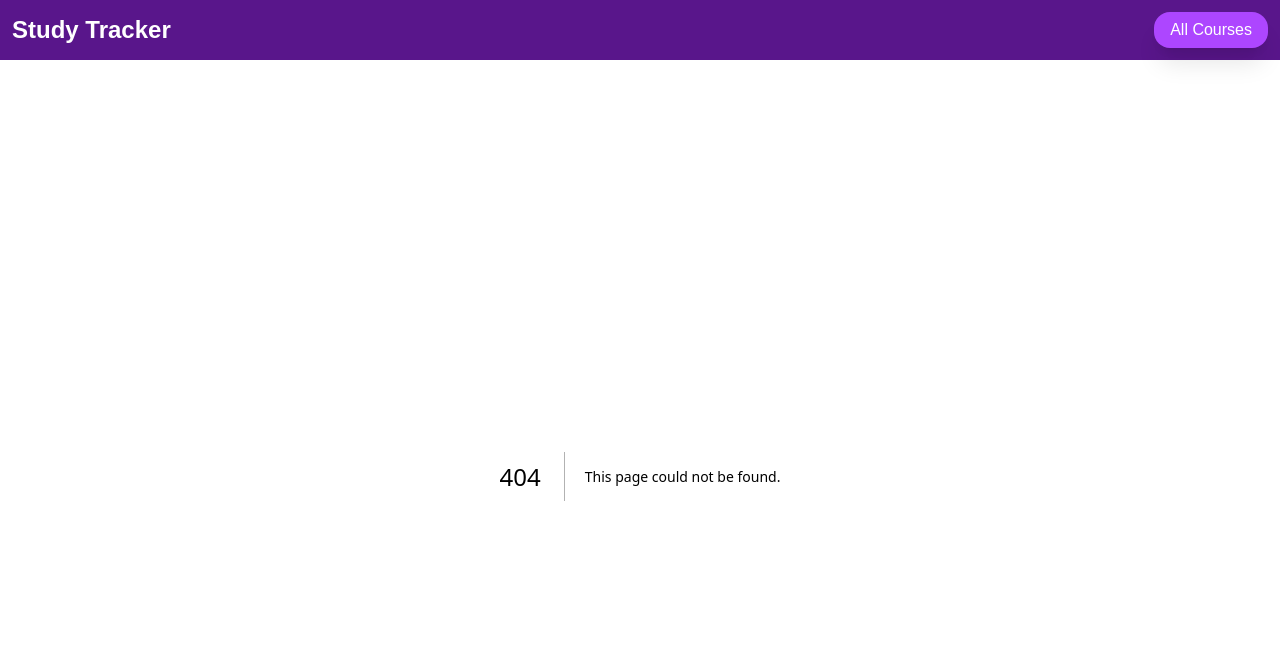
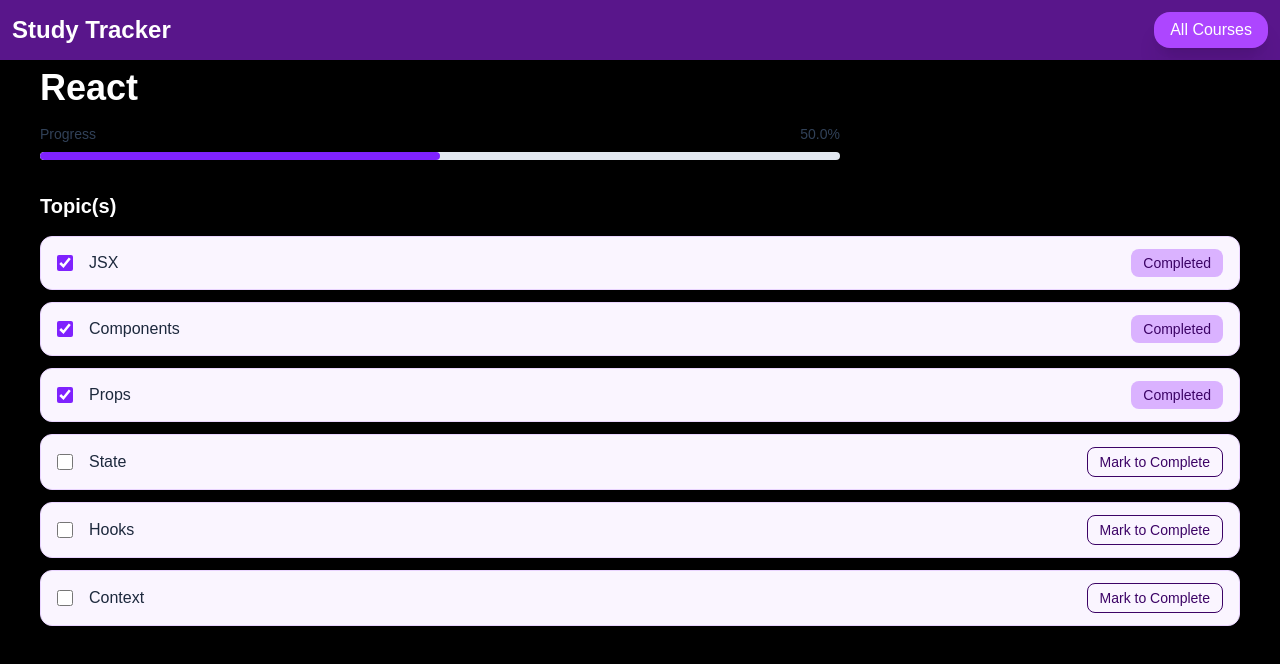
Before and after one commit to Okara008/study-tracker, a Next.js app: page /course/1 in a window 1280 px wide. Before the commit this address had no page. Shown: the top 664 px of the page. Built offline with nearby package versions, Linux system fonts and the light colour scheme.

Commit message:
all done

```diff
--- /dev/null
+++ b/app/course/[id]/page.tsx
@@ -0,0 +1,86 @@
+'use client'
+
+import { use, useContext } from 'react'
+import { CoursesContext } from '@/context/Courses'
+import ProgressBar from '@/app/progressbar'
+
+function Page({ params }: { params: Promise<{ id: string }> }) {
+    const resolvedParams = use(params)
+    const { courses, setCourses } = useContext(CoursesContext)
+    const course = courses.find(c => c.id === Number(resolvedParams.id))
+
+    const toggleComplete = (isChecked: boolean, i: number) => {
+        setCourses(prev => {
+            const copy = [...prev];
+
+            const courseIndex = copy.findIndex(
+                c => c.id === Number(resolvedParams.id)
+            );
+
+            if (courseIndex === -1) {
+                return prev;
+            }
+
+            const targetCourse = copy[courseIndex];
+            const topics = [...targetCourse.topics];
+
+            topics[i] = {
+                ...topics[i],
+                isCompleted: !topics[i].isCompleted
+            };
+
+            let progress = 0
+            for (let i = 0; i < topics.length; i++) {
+                const element = topics[i].isCompleted;
+                if(element){
+                    progress ++
+                }
+            }
+            progress = ((progress / topics.length) * 100)
+
+            copy[courseIndex] = {
+                ...targetCourse,
+                progress: progress,
+                topics: topics
+            };
+
+            return copy;
+        });
+    };
+
+    return (
+    <div className='px-10'>
+        <h2 className='font-black text-4xl mb-4'>{course?.name}</h2>
+        <div className='w-2/3'>
+            <ProgressBar percentage={course?.progress}/>
+        </div>
+
+        <article className='mt-8 mb-4'>
+            <h3 className='text-xl font-semibold mb-4'>Topic(s)</h3>
+            <div className='space-y-3'>
+                {course?.topics.map((topic, index) => (
+                    <div key={topic.name} className='flex items-center gap-4 rounded-xl border border-purple-200 bg-purple-50 px-4 py-3 shadow-sm' >
+                        <input
+                            className='h-4 w-4 accent-violet-600'
+                            type='checkbox'
+                            name={course.name}
+                            id={topic.name}
+                            checked={topic.isCompleted}
+                            onChange={(e: React.ChangeEvent<HTMLInputElement>) => toggleComplete(Boolean(e.target.checked), index)}
+                        />
+                        <label htmlFor={topic.name} className='flex-1 text-base font-medium text-slate-800'>{topic.name}</label>
+
+                        {topic.isCompleted ? (
+                            <button className='text-sm bg-purple-300 text-purple-950 px-3 py-1 rounded-lg font-medium'>Completed</button>
+                        ) : (
+                            <button className='text-sm border border-purple-950 text-purple-950 px-3 py-1 rounded-lg font-medium'>Mark to Complete</button>
+                        )}
+                    </div>
+                ))}
+            </div>
+        </article>
+    </div>
+    )
+}
+
+export default Page
--- a/app/courselist/page.tsx
+++ b/app/courselist/page.tsx
@@ -1,9 +1,29 @@
+'use client'
 import React from 'react'
+import { useContext } from 'react'
+import { CoursesContext } from '@/context/Courses'
+import {useRouter} from 'next/navigation'
+import ProgressBar from '../progressbar';
+import Link from 'next/link'
+function courselist() {
+	const { courses } = useContext(CoursesContext)
+	const router = useRouter()
+return (
+	<main className='p-5 pt-0'>
+		<h2 className='mb-8 text-3xl font-black tracking-tight text-slate-900'>All Courses</h2>
 
-function courselist() {
-  return (
-    <div>courselist</div>
-  )
+		<div className='grid grid-cols-1 md:grid-cols-2 gap-8 '>
+			{courses.map(course => (
+				<Link href={`/course/${course.id}`} key={course.id}>
+					<div className='bg-purple-100 w-full shadow-2xs mb-5 rounded-2xl px-6 py-4 transition-all ease-linear active:bg-purple-200 hover:-translate-y-2 hover:shadow-lg hover:cursor-pointer '  >
+						<p className='font-bold text-2xl mb-2'>{course.name}</p>
+						<ProgressBar percentage={course.progress} />
+					</div>
+				</Link>
+			))}
+		</div>
+	</main>
+)
 }
 
 export default courselist
--- a/app/header.tsx
+++ b/app/header.tsx
@@ -2,7 +2,7 @@
 import Link from "next/link"
 function header() {
     return (
-        <div className='w-full bg-purple-900 p-3 mb-4 flex items-center justify-between'>
+        <div className='w-full bg-purple-900 p-3 mb-4 flex items-center justify-between fixed'>
             <Link href='/' className='font-black text-2xl text-white hover:text-purple-200 ease-linear duration-150 cursor-pointer active:text-purple-400'><h1>Study Tracker</h1></Link>
 
             <Link href='/courselist'><button className='bg-purple-500 py-1.5 px-4 text-white rounded-2xl shadow-xl hover:bg-purple-300 hover:text-black ease-linear duration-150 cursor-pointer active:bg-purple-100'>All Courses</button></Link>
--- a/app/layout.tsx
+++ b/app/layout.tsx
@@ -29,7 +29,10 @@
 		<body className="min-h-full flex flex-col">
 			<Header/>
 			<CoursesProvider>
-				{children}
+				<div className="mt-17">
+					{children}
+
+				</div>
 			</CoursesProvider>
 		</body>
     </html>
--- a/app/page.tsx
+++ b/app/page.tsx
@@ -3,23 +3,24 @@
 import React from 'react'
 import { useContext } from 'react'
 import { CoursesContext } from '@/context/Courses'
+import Link from 'next/link'
 
 const page = () => {
 
 	const {courses, setCourses} = useContext(CoursesContext)
 
 return (
-	<main className='px-5 '>
-		<h2 className='text-xl mb-4 font-bold'>Highlighted Courses</h2>
+	<main className='px-5 mb-4'>
+		<h2 className='mb-8 text-3xl font-black tracking-tight text-slate-900'>Highlighted Courses</h2>
 
-		<div className='flex flex-col gap-5'>
+		<div className='grid grid-cols-1 md:grid-cols-2 gap-8 '>
 			{courses.slice(0, 4).map(course => (
-				<article key={course.id} className="w-full rounded-3xl bg-purple-100 py-3 px-5">
-
-					<p className='text-2xl font-bold text-purple-950 mb-2'>{course.name}</p>
-					<p className='text-end text-base'> {course.progress}%</p>
-
-				</article>
+				<Link href={`/course/${course.id}`} key={course.id} className="flex items-center justify-between gap-3 w-full rounded-3xl bg-purple-100 py-3 px-5 hover:shadow-xl hover:bg-purple-50 active:bg-white md:h-20">
+					<p className='text-2xl font-bold text-purple-950'>{course.name}</p>
+					<div className='flex h-10 w-10 items-center justify-center rounded-full border-2 border-purple-300 bg-white/70 text-sm font-semibold text-purple-900'>
+						{course.progress.toFixed(0)}%
+					</div>
+				</Link>
 			))}
 		</div>
 	</main>
--- /dev/null
+++ b/app/progressbar.jsx
@@ -0,0 +1,23 @@
+import React from 'react'
+
+function ProgressBar({ percentage = 0 }) {
+    const safePercentage = Math.min(Math.max(percentage, 0), 100)
+
+    return (
+        <div className='w-full'>
+            <div className='mb-2 flex items-center justify-between text-sm font-medium text-slate-700'>
+                <span>Progress</span>
+                <span>{safePercentage.toFixed(1)}%</span>
+            </div>
+
+            <div className='h-2 w-full overflow-hidden rounded-full bg-slate-200'>
+                <div
+                    className='h-full rounded-full bg-violet-600 transition-all duration-300'
+                    style={{ width: `${safePercentage}%` }}
+                />
+            </div>
+        </div>
+    )
+}
+
+export default ProgressBar
```
Also changed, not shown: StudyTracker Responsive UI Showcase.png (added).
